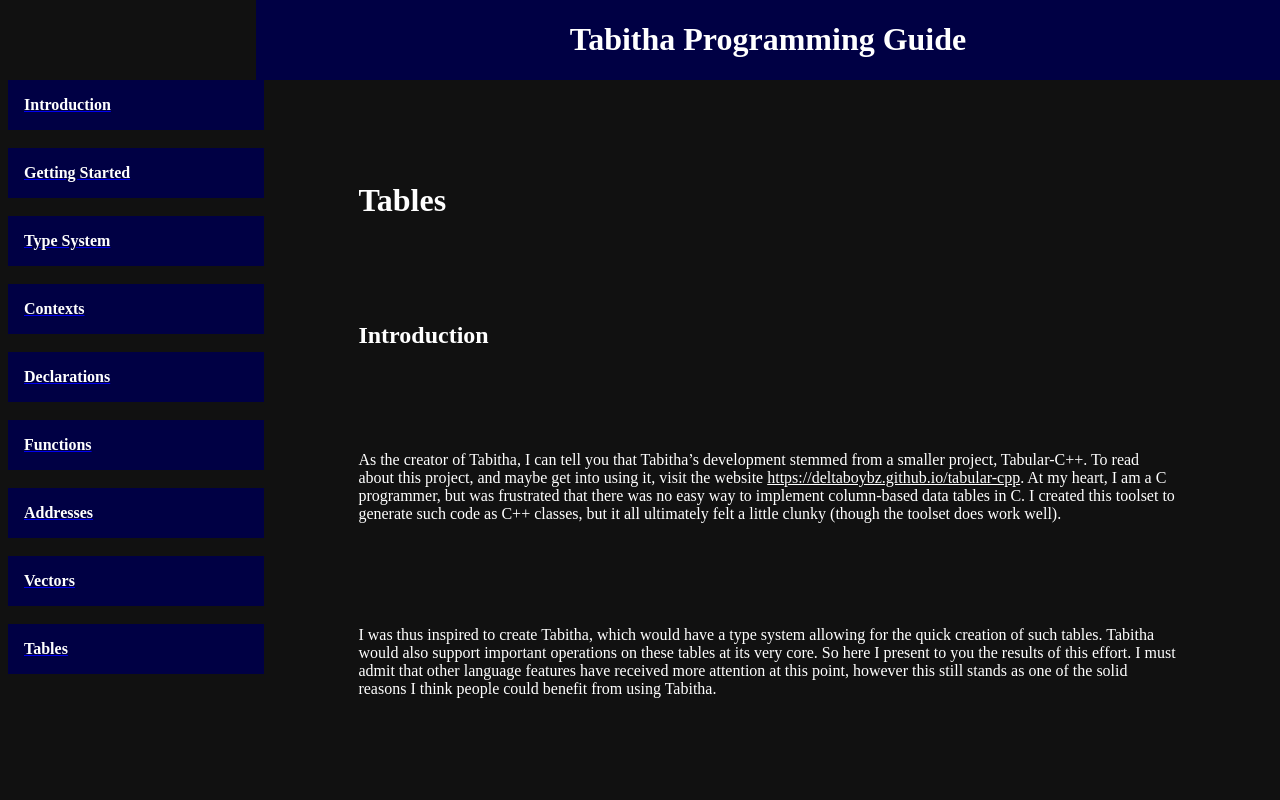
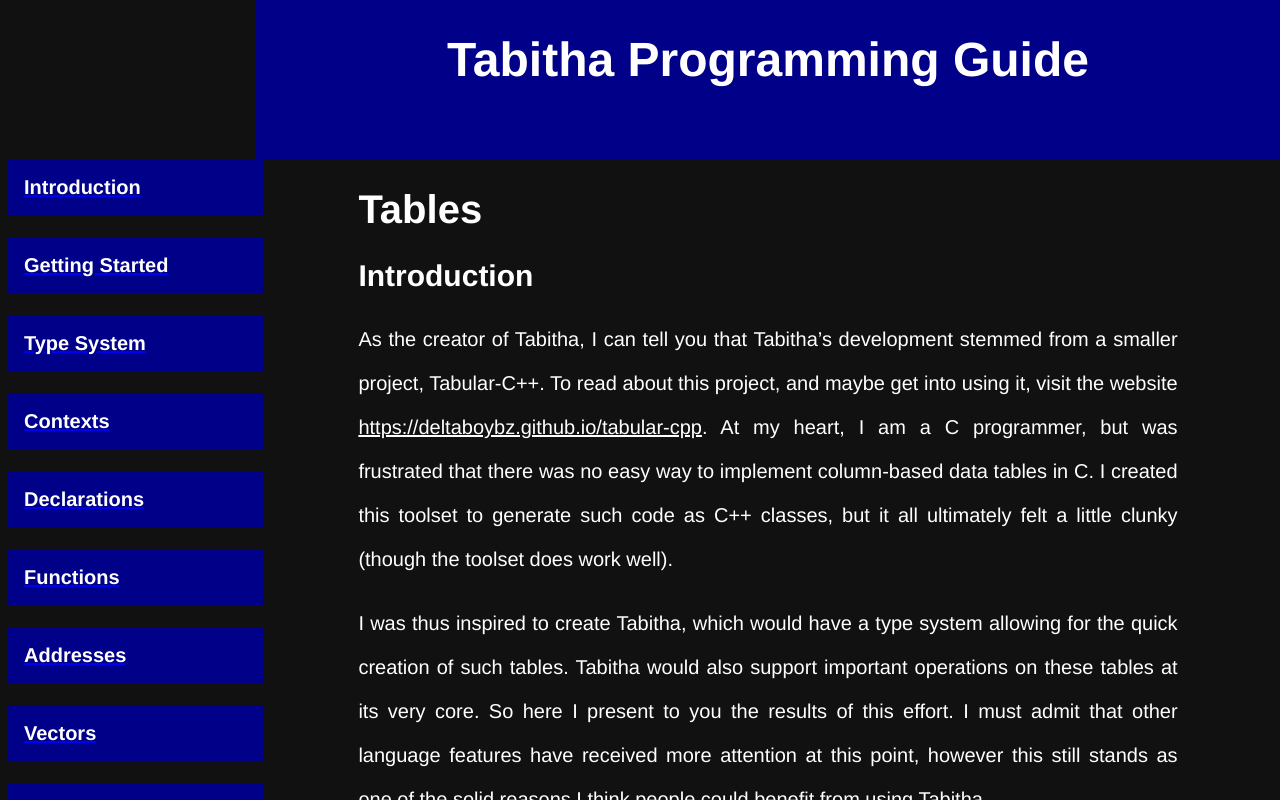
Before and after one commit to DeltaBoyBZ/tabitha-sdk, a plain HTML site: page guide/tables.html in a window 1280 px wide. Drawn offline with Linux system fonts and the light colour scheme.

Commit message:
Added markdown source and build scripts for convenience of development. Cleaned up the guide styles.

```diff
--- a/guide/styles.css
+++ b/guide/styles.css
@@ -1,6 +1,13 @@
 body {
     color: white;
     background-color: #111111;
+    font-family: Helvetica;
+    font-size: 20;
+}
+
+p {
+    line-height: 2.2;
+    text-align: justify;
 }
 
 #title-div
@@ -9,15 +16,20 @@ body {
     top: 0%;
     left: 20%;
     width: 80%;
-    height: 10%;
-    background-color: #000044;
+    height: 20%;
+    background-color: #000088;
     text-align: center;
     z-index: 2;
 }
 
+#title-div > h1 {
+    font-size: 6vh;
+    white-space: nowrap;
+}
+
 #sidebar {
     position: fixed;
-    top: 10%;
+    top: 20%;
     width: 20%;
 }
 
@@ -25,21 +37,21 @@ div.navbutton {
     color: white;
     text-decoration: none;
     font-weight: bold;
-    background-color: #000044;
+    background-color: #000088;
     padding: 2vh;
 }
 
 div.navbutton:hover {
     text-decoration: none;
     font-weight: bold;
-    background-color: #000088;
+    background-color: #0000CC;
 }
 
 #content {
     position: absolute;
     width: 80%;
     left: 20%;
-    top: 10%;
+    top: 20%;
     z-index: 1;
 }
 
@@ -48,5 +60,6 @@ p > a {
 }
 
 #content > * {
-    margin: 10%;
+    margin-left: 10%;
+    margin-right: 10%;
 }
```
Also changed, not shown: 12 other files.
